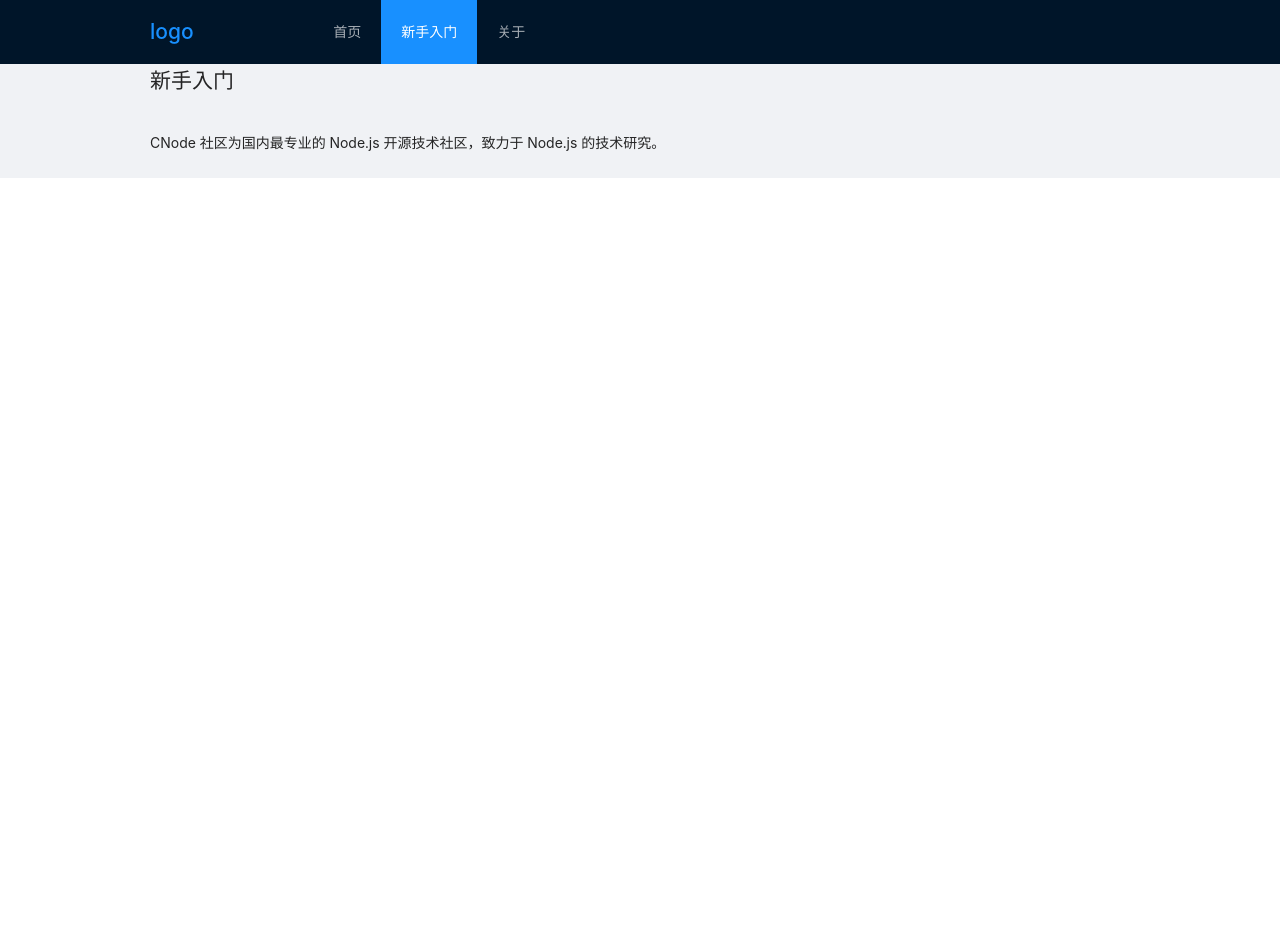
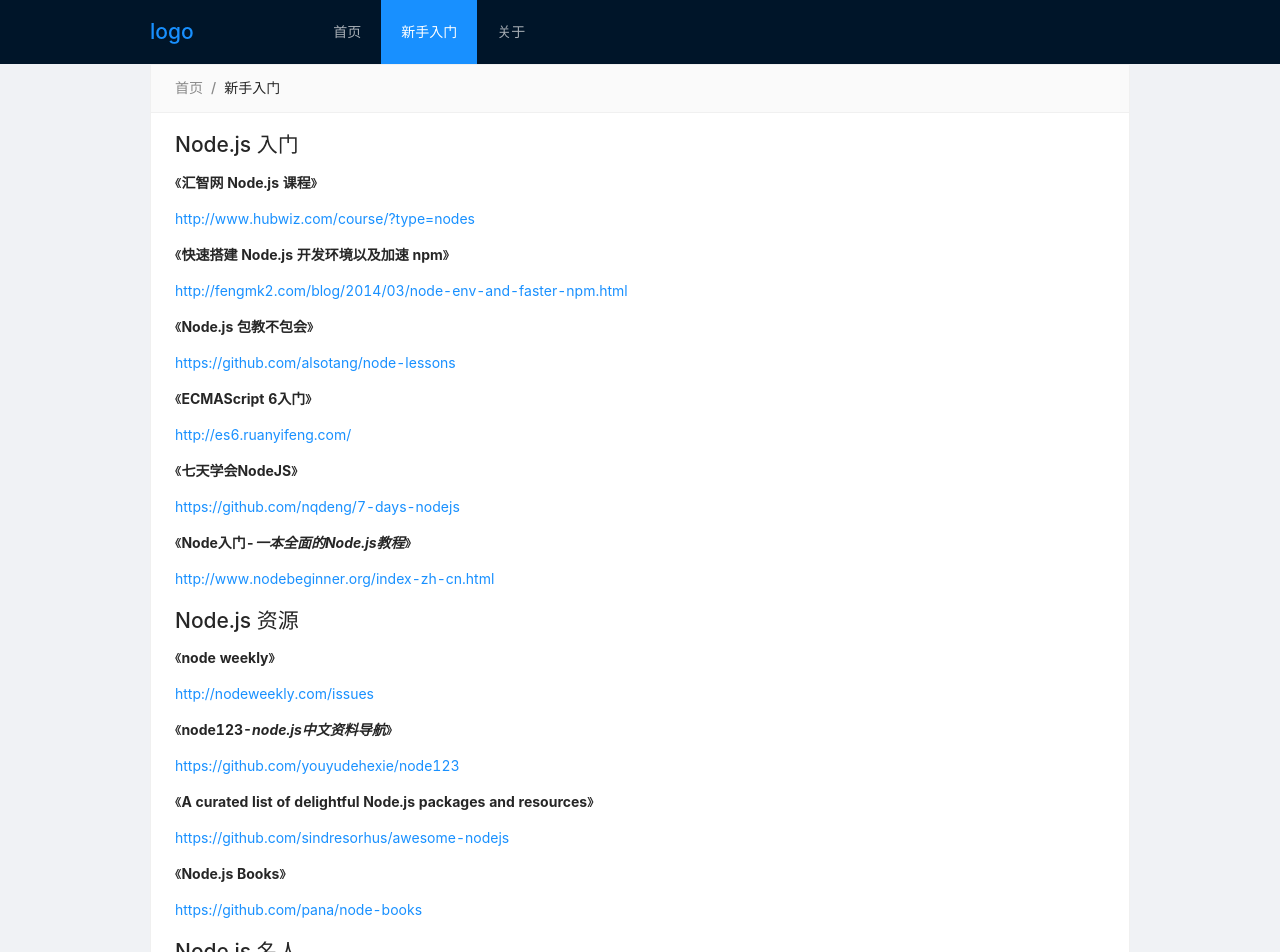
Before and after one commit to qjd-yyds/cnode-react, a React (Create React App) app: page /getStart in a window 1280 px wide. Shown: the top 952 px of the page. Before the commit the page ends 800 px from the top, so only its background shows below. Built offline with nearby package versions, Linux system fonts and the light colour scheme.

Commit message:
feat: 关于我们和新手入门 完成

```diff
--- a/src/router/index.js
+++ b/src/router/index.js
@@ -29,7 +29,7 @@ const route = [
     }
   },
   {
-    path: '/user',
+    path: '/user/:loginname',
     exact: true, // 精确匹配
     render(props) {
       return <UserPage {...props} />;
--- a/src/static/css/index.css
+++ b/src/static/css/index.css
@@ -29,6 +29,9 @@ img {
 .index_pagination {
   text-align: center;
 }
+.user-details {
+  text-align: center;
+}
 @media all and (min-width: 576px) {
   .wrap {
     margin: 0 10px;
--- a/src/store/action/index.js
+++ b/src/store/action/index.js
@@ -42,4 +42,19 @@ function useTopic() {
       });
   };
 }
-export { useTopicsList, useTopic };
+// 用户详情
+function useUser() {
+  const dispatch = useDispatch();
+  return function (loginname) {
+    dispatch({
+      type: 'user_loading'
+    });
+    http.get(`/user/${loginname}`).then((res) => {
+      dispatch({
+        type: 'user_loadover',
+        data: res.data.data
+      });
+    });
+  };
+}
+export { useTopicsList, useTopic, useUser };
--- a/src/store/index.js
+++ b/src/store/index.js
@@ -1,10 +1,11 @@
 import { createStore, combineReducers } from 'redux';
 import topic from './reducer/topic';
 import topics from './reducer/topics';
-
+import user from './reducer/user';
 export default createStore(
   combineReducers({
     topics,
-    topic
+    topic,
+    user
   })
 );
--- /dev/null
+++ b/src/store/reducer/user.js
@@ -0,0 +1,22 @@
+export default function user(
+  user = {
+    loading: true,
+    data: {}
+  },
+  action
+) {
+  switch (action.type) {
+    case 'user_loading':
+      return {
+        loading: true,
+        data: {}
+      };
+    case 'user_loadover':
+      return {
+        loading: false,
+        data: action.data
+      };
+    default:
+      return user;
+  }
+}
--- a/src/view/about/index.js
+++ b/src/view/about/index.js
@@ -1,5 +1,37 @@
+import { Card, Breadcrumb } from 'antd';
+import { Link } from 'react-router-dom';
+const data = `<div class="markdown-text"><h3>关于</h3>
+<p>CNode 社区为国内最大最具影响力的 Node.js 开源技术社区，致力于 Node.js 的技术研究。</p>
+<p>CNode 社区由一批热爱 Node.js 技术的工程师发起，目前已经吸引了互联网各个公司的专业技术人员加入，我们非常欢迎更多对 Node.js 感兴趣的朋友。</p>
+<p>CNode 的 SLA 保证是，一个9，即 90.000000%。</p>
+<p>社区目前由 <a href="http://cnodejs.org/user/alsotang" target="_blank">@alsotang</a> 在维护，有问题请联系：<a href="https://github.com/alsotang" target="_blank">https://github.com/alsotang</a></p>
+<p>请关注我们的官方微博：<a href="http://weibo.com/cnodejs" target="_blank">http://weibo.com/cnodejs</a></p>
+<h3>移动客户端</h3>
+<p>客户端由 <a href="https://cnodejs.org/user/soliury" target="_blank">@soliury</a> 开发维护。</p>
+<p>源码地址： <a href="https://github.com/soliury/noder-react-native" target="_blank">https://github.com/soliury/noder-react-native</a> 。</p>
+<p>立即体验 CNode 客户端，直接扫描页面右侧二维码。</p>
+<p>另，安卓用户同时可选择：<a href="https://github.com/TakWolf/CNode-Material-Design" target="_blank">https://github.com/TakWolf/CNode-Material-Design</a> ，这是 Java 原生开发的安卓客户端。</p>
+</div>`;
 function AboutPage() {
-  return <h1>关于我们</h1>;
+  return (
+    <Card
+      title={
+        <Breadcrumb>
+          <Breadcrumb.Item>
+            <Link to="/">首页</Link>
+          </Breadcrumb.Item>
+          <Breadcrumb.Item>关于我们</Breadcrumb.Item>
+        </Breadcrumb>
+      }
+      type="inner"
+    >
+      <div
+        dangerouslySetInnerHTML={{
+          __html: data
+        }}
+      ></div>
+    </Card>
+  );
 }
 
 export default AboutPage;
--- a/src/view/getstart/index.js
+++ b/src/view/getstart/index.js
@@ -1,5 +1,53 @@
+import { Card, Breadcrumb } from 'antd';
+import { Link } from 'react-router-dom';
+const data = `<div class="markdown-text"><h2>Node.js 入门</h2>
+<p>《<strong>汇智网 Node.js 课程</strong>》</p>
+<p><a href="http://www.hubwiz.com/course/?type=nodes" target="_blank">http://www.hubwiz.com/course/?type=nodes</a></p>
+<p>《<strong>快速搭建 Node.js 开发环境以及加速 npm</strong>》</p>
+<p><a href="http://fengmk2.com/blog/2014/03/node-env-and-faster-npm.html" target="_blank">http://fengmk2.com/blog/2014/03/node-env-and-faster-npm.html</a></p>
+<p>《<strong>Node.js 包教不包会</strong>》</p>
+<p><a href="https://github.com/alsotang/node-lessons" target="_blank">https://github.com/alsotang/node-lessons</a></p>
+<p>《<strong>ECMAScript 6入门</strong>》</p>
+<p><a href="http://es6.ruanyifeng.com/" target="_blank">http://es6.ruanyifeng.com/</a></p>
+<p>《<strong>七天学会NodeJS</strong>》</p>
+<p><a href="https://github.com/nqdeng/7-days-nodejs" target="_blank">https://github.com/nqdeng/7-days-nodejs</a></p>
+<p>《<strong>Node入门-<em>一本全面的Node.js教程</em></strong>》</p>
+<p><a href="http://www.nodebeginner.org/index-zh-cn.html" target="_blank">http://www.nodebeginner.org/index-zh-cn.html</a></p>
+<h2>Node.js 资源</h2>
+<p>《<strong>node weekly</strong>》</p>
+<p><a href="http://nodeweekly.com/issues" target="_blank">http://nodeweekly.com/issues</a></p>
+<p>《<strong>node123-<em>node.js中文资料导航</em></strong>》</p>
+<p><a href="https://github.com/youyudehexie/node123" target="_blank">https://github.com/youyudehexie/node123</a></p>
+<p>《<strong>A curated list of delightful Node.js packages and resources</strong>》</p>
+<p><a href="https://github.com/sindresorhus/awesome-nodejs" target="_blank">https://github.com/sindresorhus/awesome-nodejs</a></p>
+<p>《<strong>Node.js Books</strong>》</p>
+<p><a href="https://github.com/pana/node-books" target="_blank">https://github.com/pana/node-books</a></p>
+<h2>Node.js 名人</h2>
+<p>《<strong>名人堂</strong>》</p>
+<p><a href="https://github.com/cnodejs/nodeclub/wiki/%E5%90%8D%E4%BA%BA%E5%A0%82" target="_blank">https://github.com/cnodejs/nodeclub/wiki/名人堂</a></p>
+<h2>Node.js 服务器</h2>
+<p>新手搭建 Node.js 服务器，推荐使用无需备案的 <a href="https://www.digitalocean.com/?refcode=eba02656eeb3" target="_blank">DigitalOcean(https://www.digitalocean.com/)</a></p>
+</div>`;
 function GetStartPage() {
-  return <h1>新手入门</h1>;
+  return (
+    <Card
+      title={
+        <Breadcrumb>
+          <Breadcrumb.Item>
+            <Link to="/">首页</Link>
+          </Breadcrumb.Item>
+          <Breadcrumb.Item>新手入门</Breadcrumb.Item>
+        </Breadcrumb>
+      }
+      type="inner"
+    >
+      <div
+        dangerouslySetInnerHTML={{
+          __html: data
+        }}
+      ></div>
+    </Card>
+  );
 }
 
 export default GetStartPage;
--- a/src/view/index/indexPagination.js
+++ b/src/view/index/indexPagination.js
@@ -8,7 +8,7 @@ export default function IndexPagination() {
   return (
     <div className="index_pagination">
       <Pagination
-        defaultCurrent={page}
+        current={page - 0}
         defaultPageSize={20}
         total={1000}
         itemRender={(page, type) => {
--- a/src/view/topic/Replies.js
+++ b/src/view/topic/Replies.js
@@ -6,7 +6,7 @@ export default function replies(props) {
   const { data = [], loading } = props;
   data.reverse();
   return (
-    <Card title="评论列表" loading={loading}>
+    <Card type="inner" title="评论列表" loading={loading}>
       <List
         dataSource={data}
         pagination={true}
--- a/src/view/user/index.js
+++ b/src/view/user/index.js
@@ -1,5 +1,44 @@
+import { Card, Avatar } from 'antd';
+import { useEffect } from 'react';
+import { useSelector } from 'react-redux';
+import { useParams } from 'react-router';
+import { useUser } from '../../store/action';
+import TopicsList from '@/components/TopicsList.js';
+import { UserOutlined } from '@ant-design/icons';
+import FromNow from '../../components/FromNow';
 function UserPage() {
-  return <h1>用户详情</h1>;
+  const { loading, data } = useSelector((state) => state.user);
+  const { avatar_url, githubUsername, score, create_at, recent_replies = [], recent_topics = [] } = data;
+  const getData = useUser();
+  const { loginname } = useParams();
+  useEffect(() => {
+    getData(loginname);
+    // eslint-disable-next-line react-hooks/exhaustive-deps
+  }, []);
+  return (
+    <div className="user_page">
+      <Card loading={loading} type="inner" className="user-details">
+        <Avatar size={80} icon={<UserOutlined />} src={avatar_url}></Avatar>
+        <p>
+          用户名：{loginname}
+          注册时间：<FromNow date={create_at} />
+          积分：{score}
+        </p>
+        <p>
+          github：
+          <a target="_blank" href={`https://github.com/${githubUsername}`} rel="noreferrer">
+            {`https://github.com/${githubUsername}`}
+          </a>
+        </p>
+      </Card>
+      <Card loading={loading} title={'最近创建的话题'} type="inner">
+        <TopicsList loading={loading} data={recent_topics} />
+      </Card>
+      <Card loading={loading} title={'最近参与的话题'} type="inner">
+        <TopicsList loading={loading} data={recent_replies} />
+      </Card>
+    </div>
+  );
 }
 
 export default UserPage;
```
